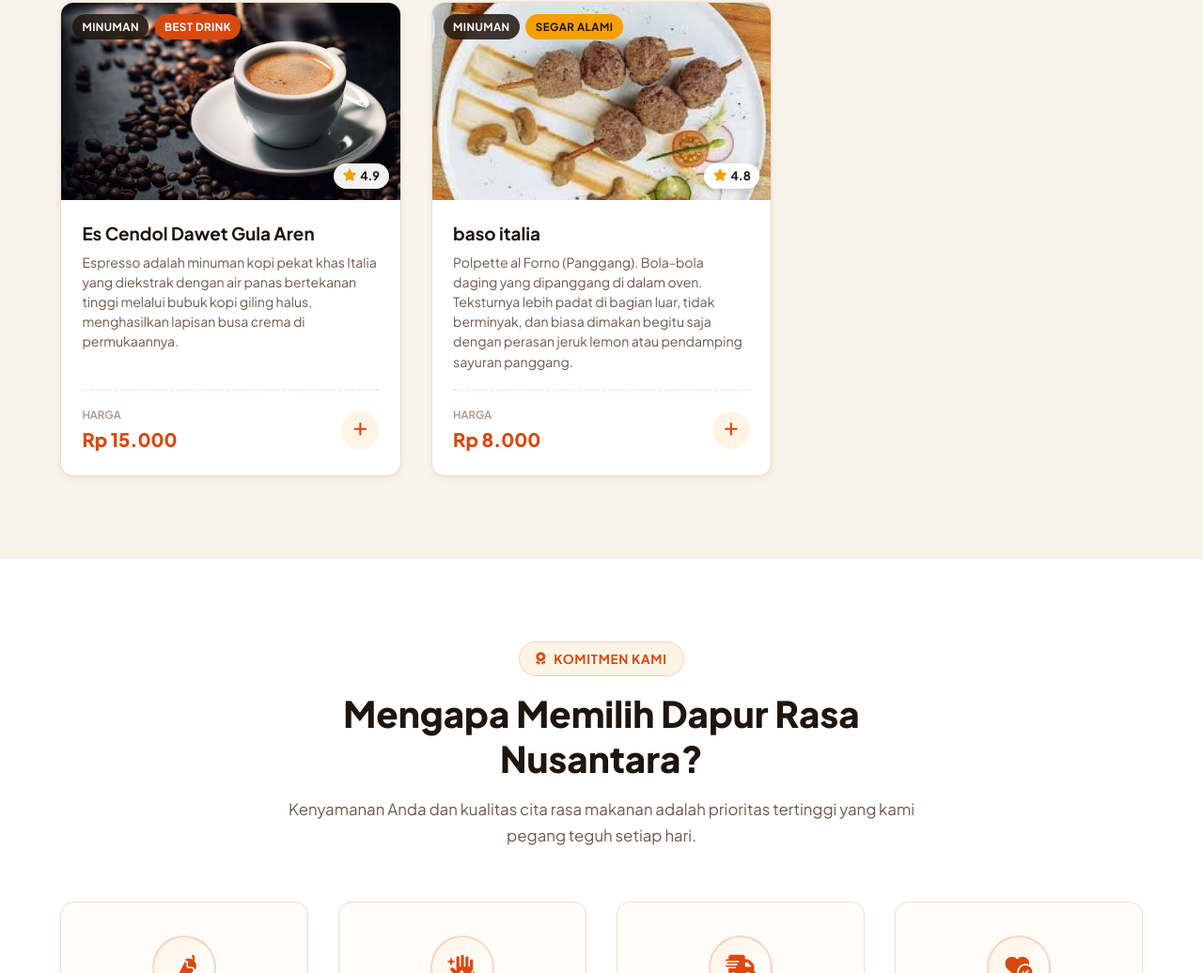
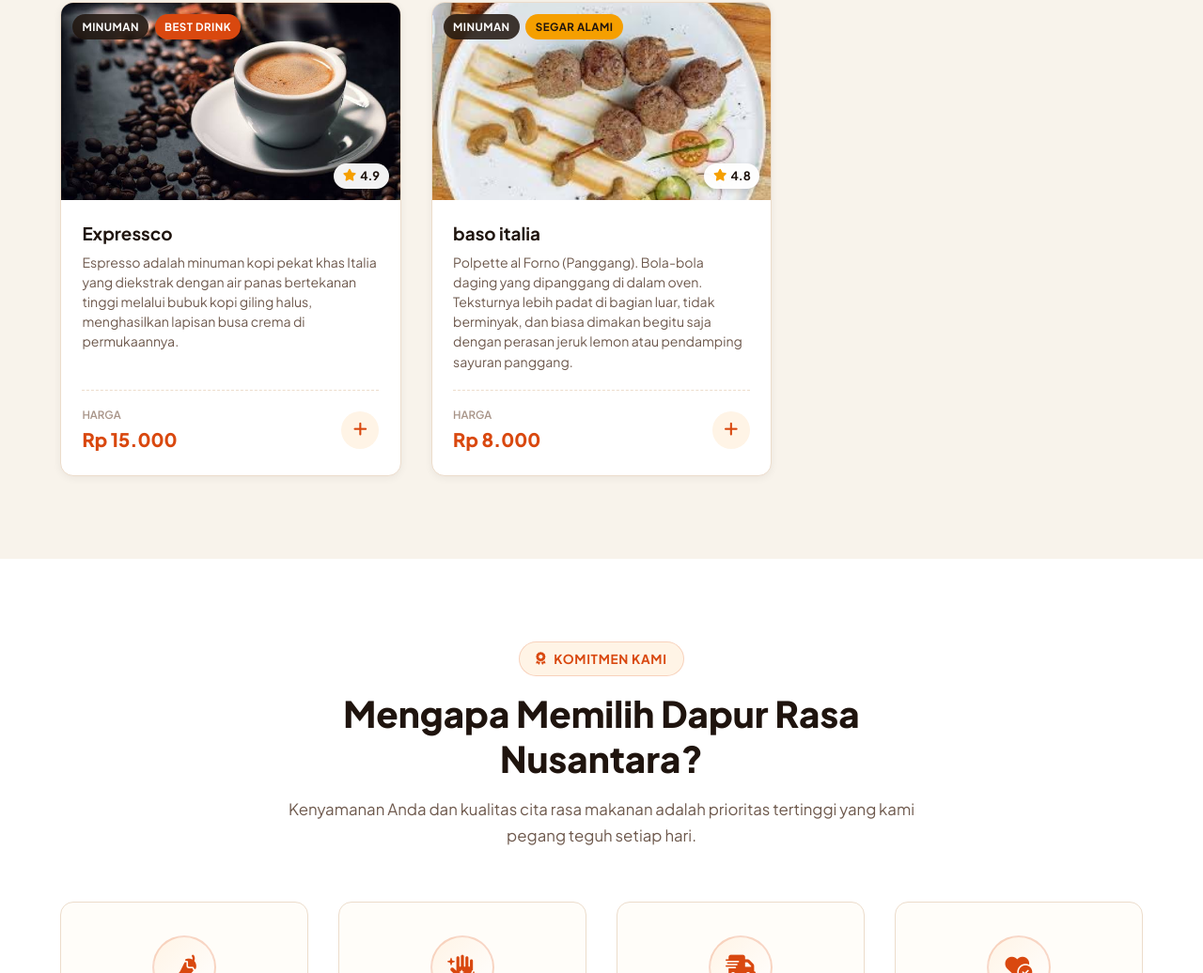
Before and after one commit to andradovy-ux/Italia, a plain HTML site: page index.html in a window 1280 px wide. Shown: the part 3388-4424 px from the top of the page at 94% size. Drawn offline with Linux system fonts and the light colour scheme.

Commit message:
Update index.html

```diff
--- a/index.html
+++ b/index.html
@@ -445,7 +445,7 @@
             </div>
           </div>
           <div class="card-body">
-            <h3 class="product-title">Es Cendol Dawet Gula Aren</h3>
+            <h3 class="product-title">Expressco</h3>
             <p class="product-desc">
               Espresso adalah minuman kopi pekat khas Italia yang diekstrak dengan air panas bertekanan tinggi melalui bubuk kopi giling halus, menghasilkan lapisan busa crema di permukaannya.
             </p>
```
